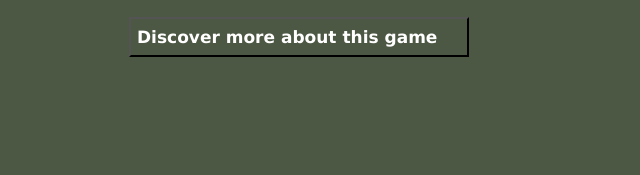
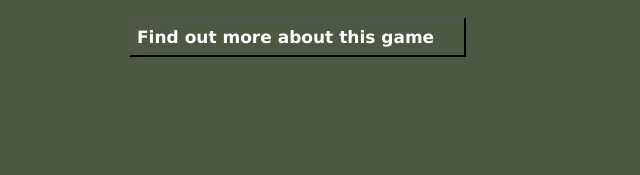
Before and after one commit to bracaruizm/odin-proyect-CS16, a plain HTML site: page index.html in a window 1280 px wide. Shown: the part 554-729 px from the top of the page, 21-661 px from the left. Drawn offline with Linux system fonts and the light colour scheme.

Commit message:
minor update in the index.html file

```diff
--- a/index.html
+++ b/index.html
@@ -31,7 +31,7 @@
                     Remember those old times when you spent countless hours playing CS in your local<br>
                     internet café? This webpage will try to hit you with a slight wave of nostalgia 🥲
                 </div>
-                <button class="button" id="top-button">Discover more about this game</button>
+                <button class="button" id="top-button">Find out more about this game</button>
             </div>
             <div class="content-introduction-right">
                 <div class="content-introduction-right-image">
```
